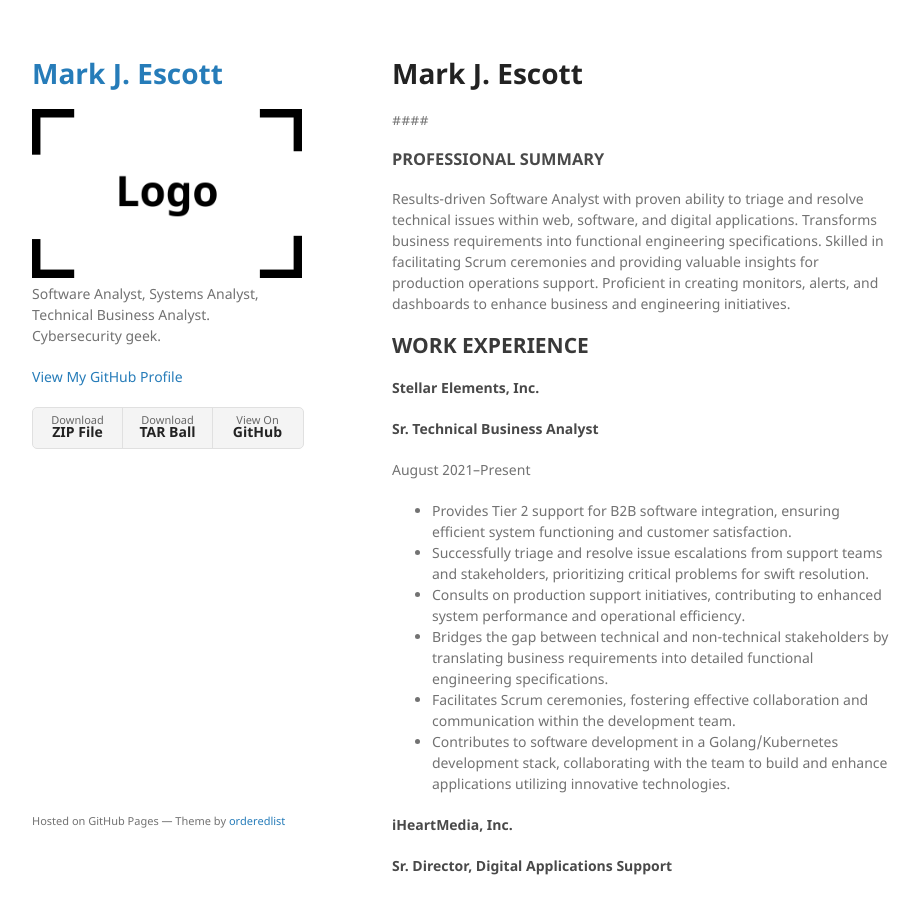
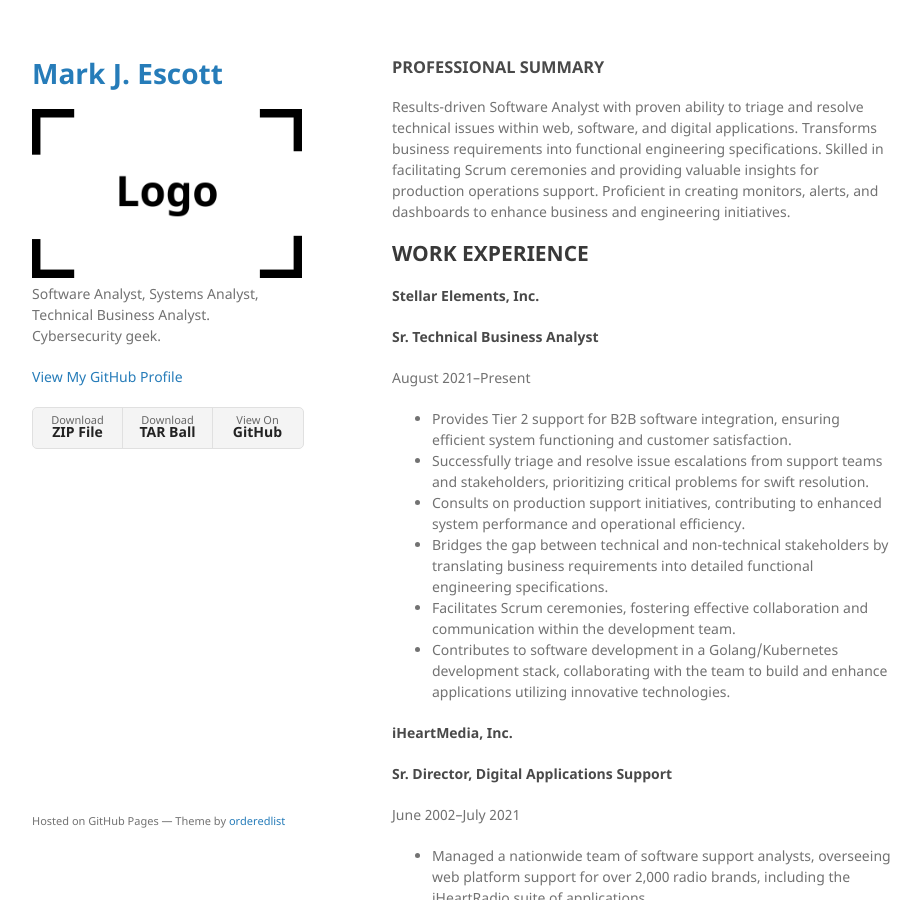
Before and after one commit to mjescott/mjescott.github.io, a Jekyll site: the page built from index.md, in a window 1280 px wide and 900 px high. Shown: the whole window, without its empty margins (178-1099 px from the left). Built offline with Jekyll 4.4.1, drawn with Linux system fonts in a browser that asks for light colours; our own code applies the rules of GitHub Pages for plain Markdown files.

Commit message:
Update index.md

```diff
--- a/index.md
+++ b/index.md
@@ -1,10 +1,6 @@
 ---
 layout: default
 ---
-
-# Mark J. Escott
-
-####
 
 ### PROFESSIONAL SUMMARY
  Results-driven Software Analyst with proven ability to triage and resolve technical issues within web, software, and digital applications. Transforms business requirements into functional engineering specifications. Skilled in facilitating Scrum ceremonies and providing valuable insights for production operations support. Proficient in creating monitors, alerts, and dashboards to enhance business and engineering initiatives.
@@ -52,5 +48,3 @@ Summa Cum Laude | Winner, Outstanding Student Award
 - Performance Monitoring and Optimization
 - Data Security and Risk Reduction
 - Automation Implementation
-
-####
```
